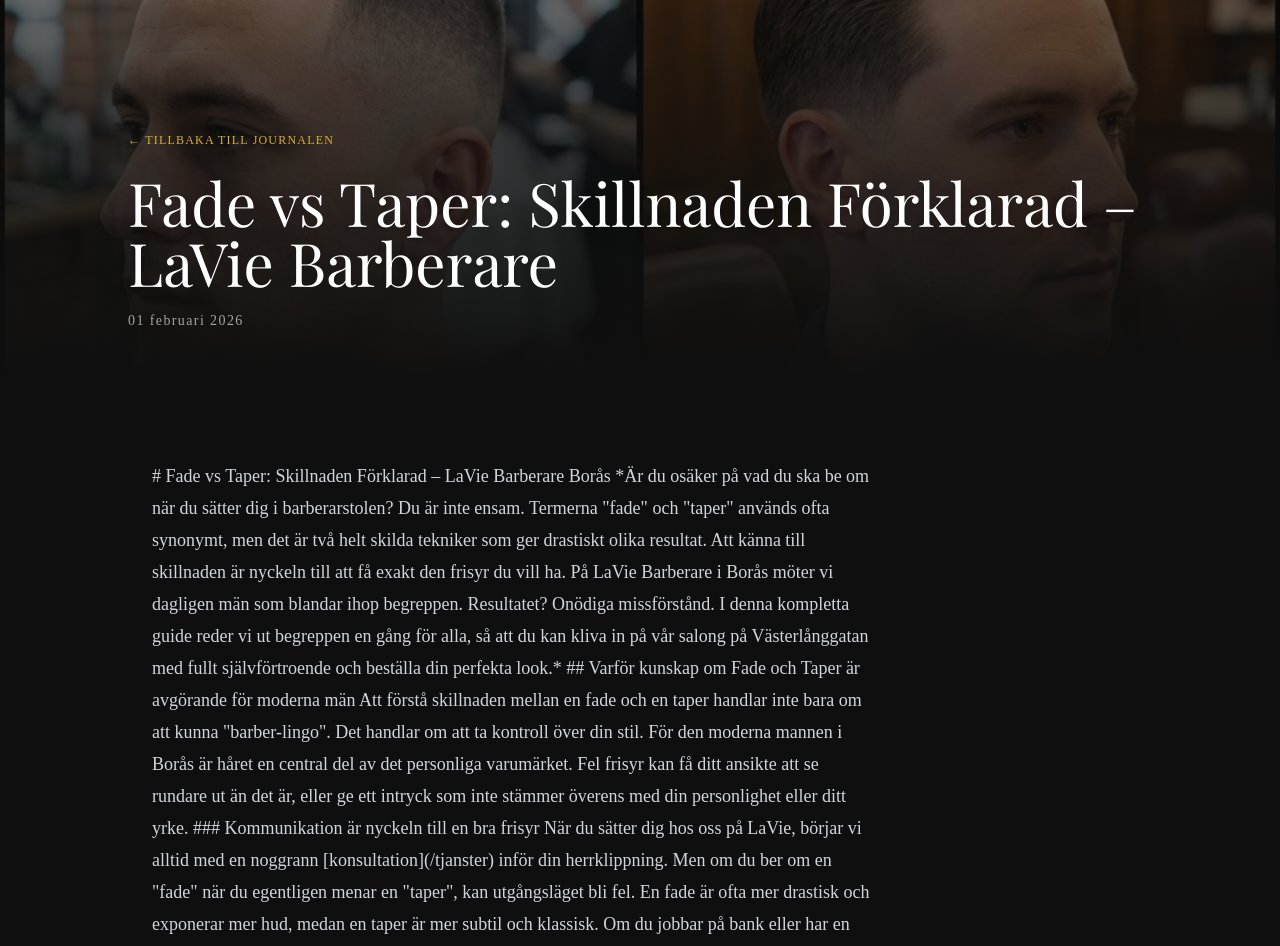
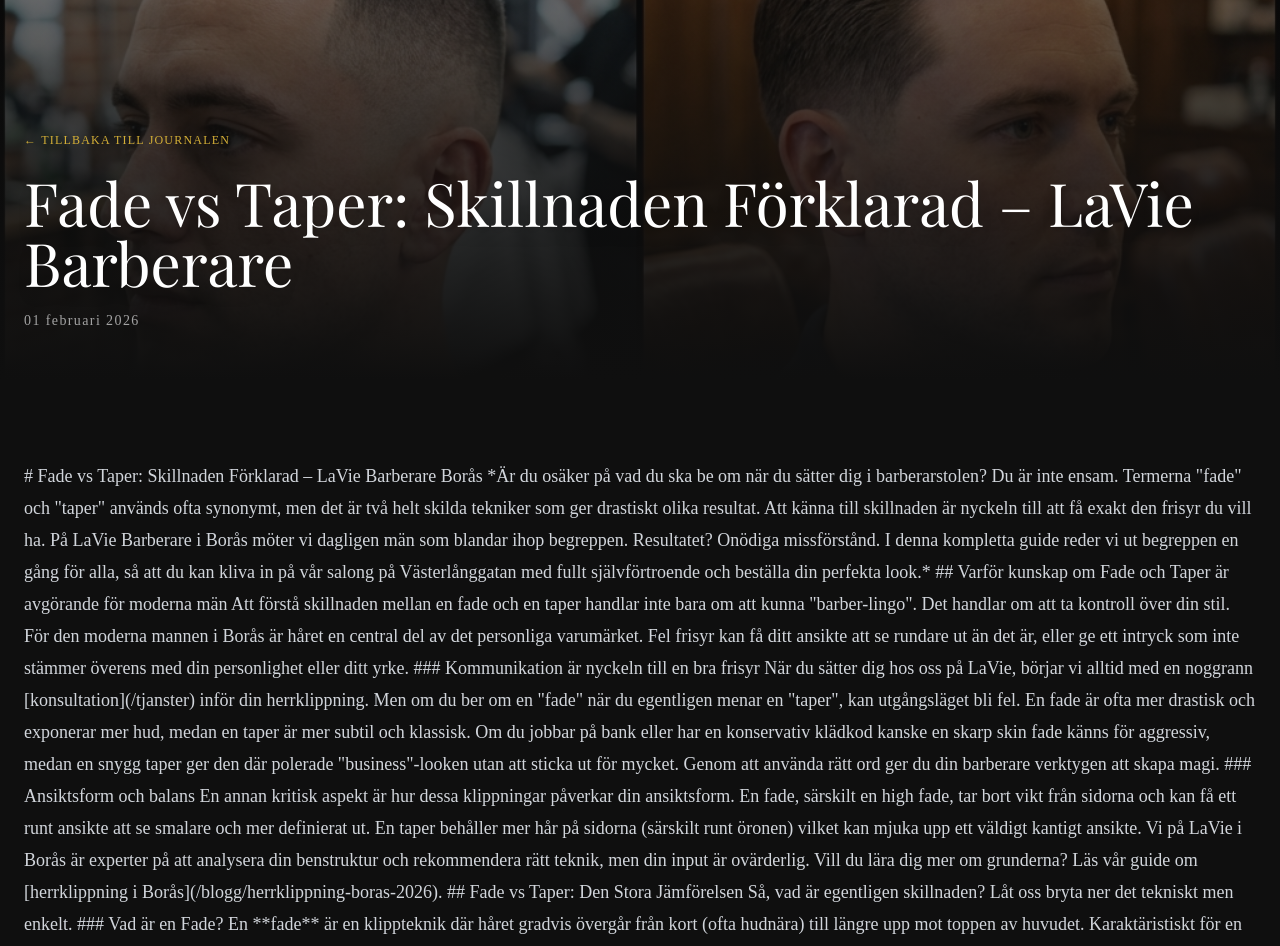
Before and after one commit to Petergo2002/Lavieboras, a Next.js app: page /blogg/fade-vs-taper-skillnad in a window 1280 px wide. Shown: the part 100-1046 px from the top of the page. Built offline with nearby package versions, Linux system fonts and the light colour scheme; a web font is replaced by a local one.

Commit message:
fix(blog): widen layout to 7xl and unconstrain prose width

```diff
--- a/app/blogg/[slug]/page.tsx
+++ b/app/blogg/[slug]/page.tsx
@@ -80,7 +80,7 @@
                 <div className="absolute inset-0 bg-gradient-to-t from-dark-900 via-dark-900/60 to-transparent" />
 
                 <div className="absolute bottom-0 left-0 w-full p-6 pb-12">
-                    <div className="container mx-auto max-w-5xl">
+                    <div className="container mx-auto max-w-7xl">
                         <Link href="/blogg" className="inline-flex items-center text-gold-500 text-xs tracking-widest uppercase mb-6 hover:text-white transition-colors">
                             ← Tillbaka till Journalen
                         </Link>
@@ -95,9 +95,9 @@
             </div>
 
             {/* Content */}
-            <article className="container mx-auto max-w-5xl px-6 py-20">
+            <article className="container mx-auto max-w-7xl px-6 py-20">
                 <div
-                    className="prose prose-invert prose-lg prose-headings:font-serif prose-headings:text-gold-500 prose-p:font-light prose-p:text-neutral-300 prose-blockquote:border-gold-500 prose-blockquote:bg-white/5 prose-blockquote:p-4 prose-blockquote:not-italic prose-blockquote:text-white prose-a:text-gold-500 hover:prose-a:text-gold-400"
+                    className="prose prose-invert prose-lg max-w-none prose-headings:font-serif prose-headings:text-gold-500 prose-p:font-light prose-p:text-neutral-300 prose-blockquote:border-gold-500 prose-blockquote:bg-white/5 prose-blockquote:p-4 prose-blockquote:not-italic prose-blockquote:text-white prose-a:text-gold-500 hover:prose-a:text-gold-400 prose-img:rounded-sm prose-img:w-full prose-img:shadow-lg"
                     dangerouslySetInnerHTML={{ __html: post.content }}
                 />
 
```
